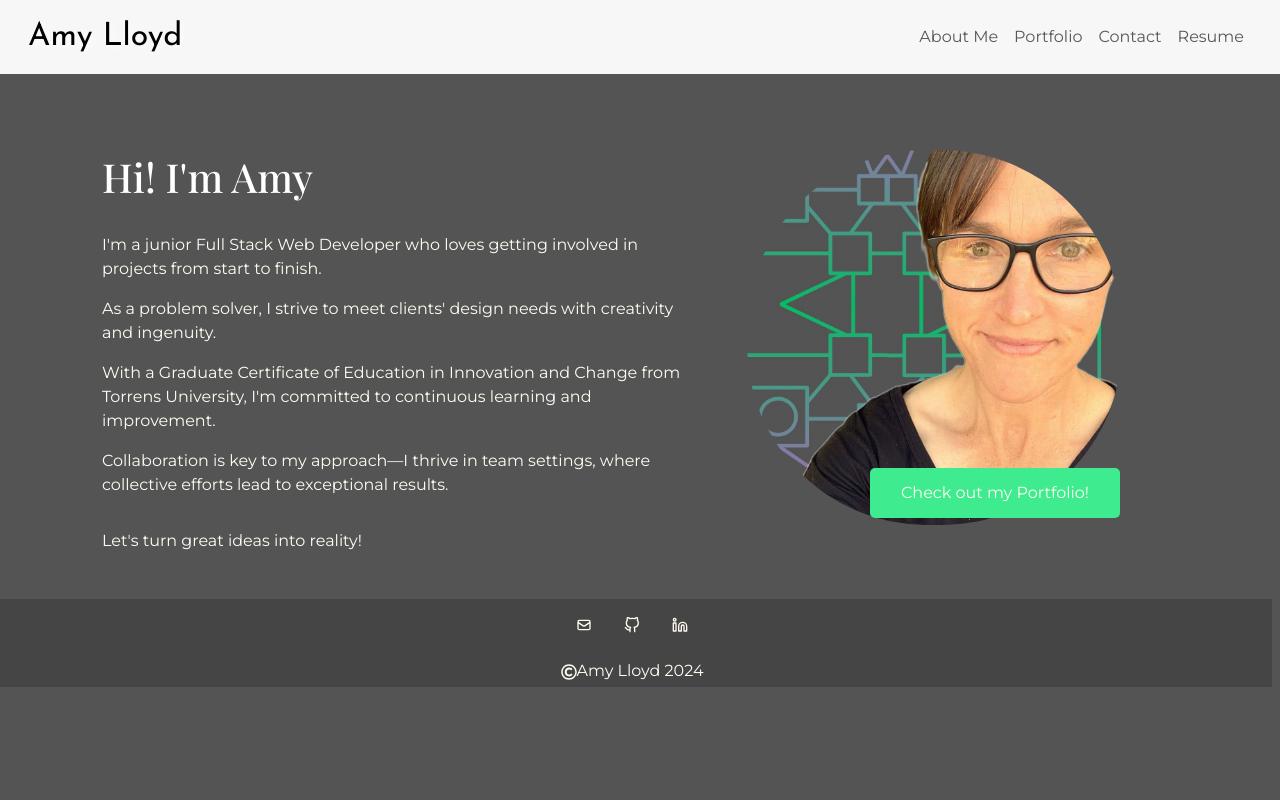
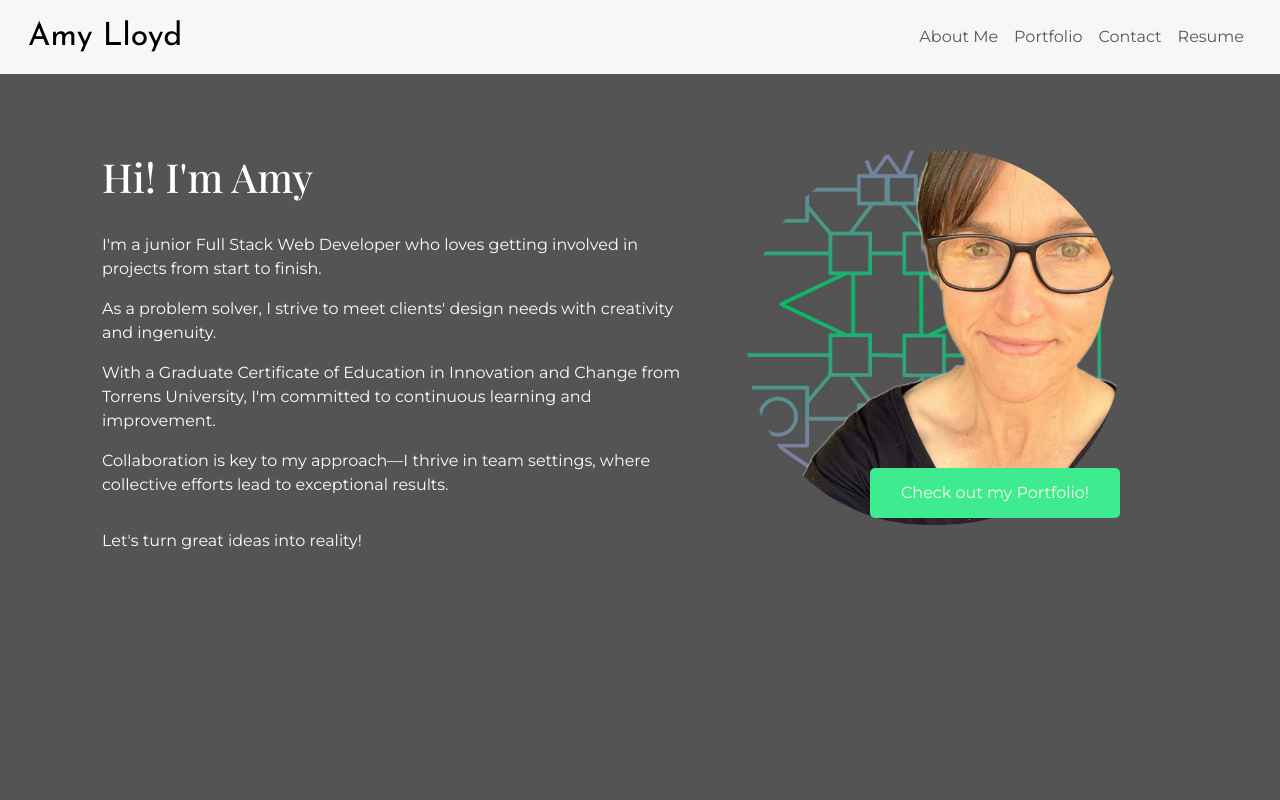
Before and after one commit to AmyLloyd/React-Portfolio, a React (Vite) app: page / in a window 1280 px wide. Shown: the top 800 px of the page. Built offline with nearby package versions, Linux system fonts and the light colour scheme; a web font is replaced by a local one.

Commit message:
adjust viewheight

```diff
--- a/src/components/AboutContainer/index.jsx
+++ b/src/components/AboutContainer/index.jsx
@@ -8,7 +8,7 @@ import './styles.css'
 
 function AboutContainer() {
   return (
-    <Container fluid="md" row-col-2>
+    <Container fluid="md" row-col-2 className='min-vh'>
       <Row className="align-items-center pb-2rem">
         <Col md={7} className="ps-3 pe-3">
             <div className='mt-2 pt-2 ps-3 pe-3'>
```
